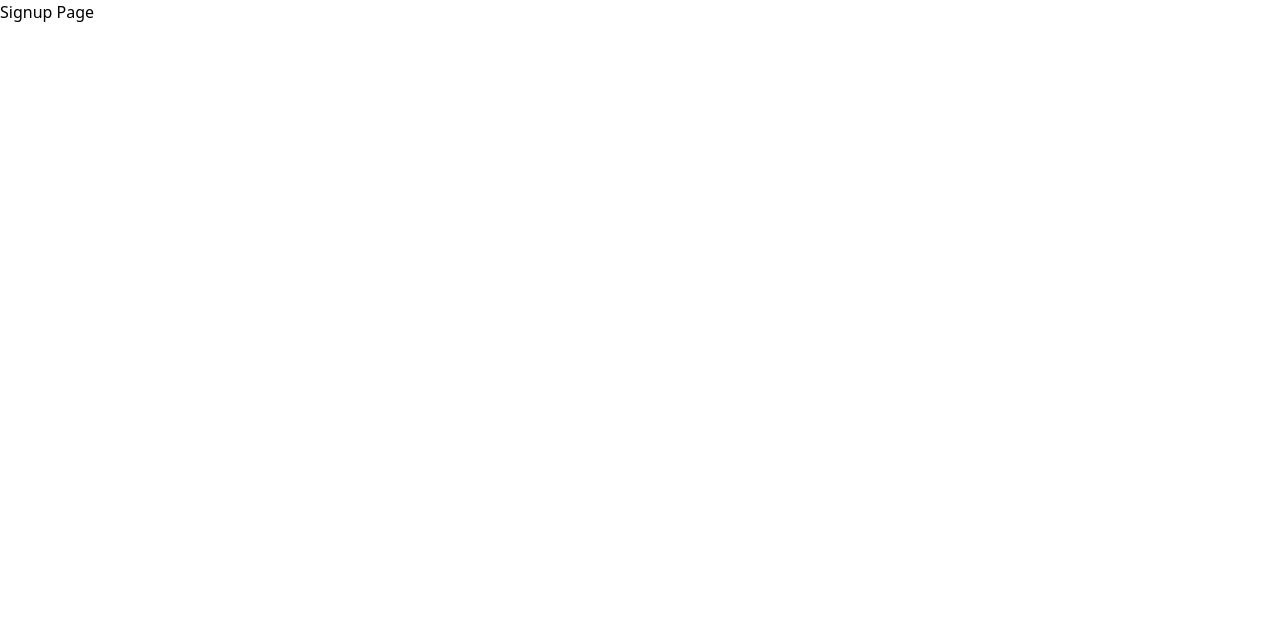
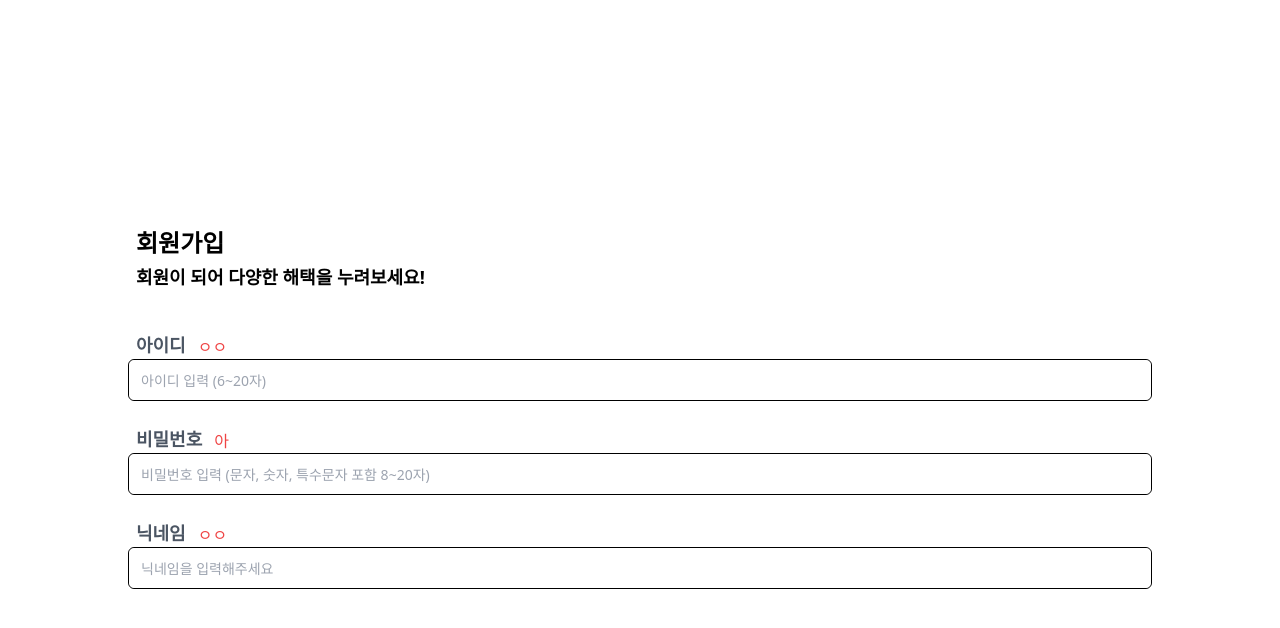
Before and after one commit to DND-Hackathon-DwD/Front-end, a React (Vite) app: page /signup in a window 1280 px wide. Shown: the top 628 px of the page. Built offline with nearby package versions, Linux system fonts and the light colour scheme.

Commit message:
feat: 회원가입 페이지 마크업

```diff
--- a/src/pages/SingUpPage/index.jsx
+++ b/src/pages/SingUpPage/index.jsx
@@ -1,7 +1,53 @@
 const SignUpPage = () => {
   return (
-    <div>
-      <h1>Signup Page</h1>
+    <div className="w-full h-full flex flex-col justify-center items-center">
+      <form className="w-4/5 h-full flex flex-col justify-center items-center gap-6">
+        <div className="py-4 px-2 flex flex-col w-full gap-1">
+          <h1 className="text-2xl font-bold">회원가입</h1>
+          <p className="text-lg font-semibold">
+            회원이 되어 다양한 해택을 누려보세요!
+          </p>
+        </div>
+        <div className="flex flex-col w-full">
+          <label className="flex gap-3 items-end text-red-500 pl-2">
+            <p className="text-lg font-bold text-gray-600">아이디</p>
+            <p>ㅇㅇ</p>
+          </label>
+          <div className="w-full border border-black rounded-md">
+            <input
+              type="text"
+              placeholder="아이디 입력 (6~20자)"
+              className="w-full rounded-md px-3 py-2 placeholder:text-sm"
+            />
+          </div>
+        </div>
+        <div className="flex flex-col w-full">
+          <label className="flex gap-3 items-end text-red-500 pl-2">
+            <p className="text-lg font-bold text-gray-600">비밀번호</p>
+            <p>아</p>
+          </label>
+          <div className="w-full border border-black rounded-md">
+            <input
+              type="text"
+              placeholder="비밀번호 입력 (문자, 숫자, 특수문자 포함 8~20자)"
+              className="w-full rounded-md px-3 py-2 placeholder:text-sm"
+            />
+          </div>
+        </div>
+        <div className="flex flex-col w-full">
+          <label className="flex gap-3 items-end text-red-500 pl-2">
+            <p className="text-lg font-bold text-gray-600">닉네임</p>
+            <p>ㅇㅇ</p>
+          </label>
+          <div className="w-full border border-black rounded-md">
+            <input
+              type="text"
+              placeholder="닉네임을 입력해주세요"
+              className="w-full rounded-md px-3 py-2 placeholder:text-sm"
+            />
+          </div>
+        </div>
+      </form>
     </div>
   )
 }
```
